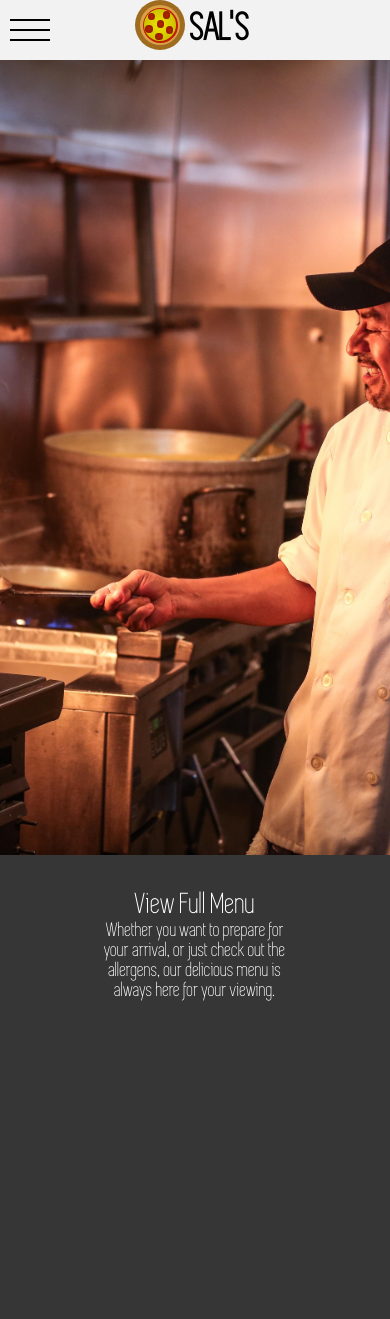
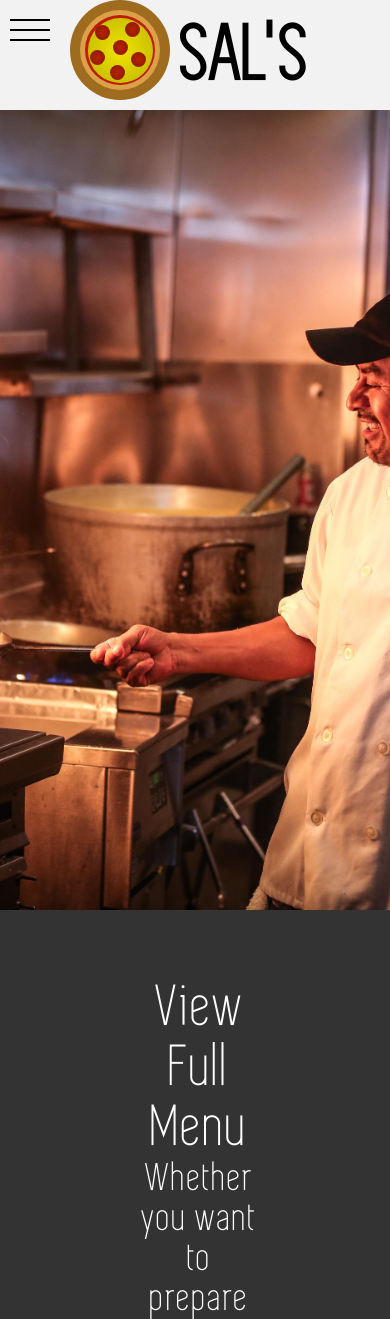
Before and after one commit to AdamGaffney96/SalsRestaurant, a Django app: page /menu in a window 390 px wide. Shown: the top 1319 px of the page. Before the commit the page ends 1001 px from the top, so only its background shows below. Run offline with Django 3.2, Linux system fonts and the light colour scheme.

Commit message:
Various styling changes, implementation of a mobile interface and menus

```diff
--- a/SalsRestaurant/static/restaurant/css/style.css
+++ b/SalsRestaurant/static/restaurant/css/style.css
@@ -4,7 +4,7 @@
     --clr-base: hsl(270, 100%, 50%);
     --clr-text: hsl(0, 100%, 0%);
     --clr-text-white: hsl(0, 0%, 100%);
-    --clr-block: hsl(0, 0%, 21%);
+    --clr-block: hsl(0, 0%, 20%);
     /* SALS LOGO COLOURS */
     --clr-pizza-base: hsl(36, 67%, 57%);
     --clr-pizza-base-dark: hsl(36, 67%, 37%);
@@ -29,6 +29,7 @@
 
 body {
     margin: 0;
+    letter-spacing: .1rem;
 }
 
 a:hover,
@@ -90,21 +91,32 @@
 
 .nav-menu {
     position: fixed;
-    display: none;
     top: 5.5rem;
     width: 100%;
-    height: 100vh;
+    height: 0;
     background: var(--clr-bg);
-    transform: translateY(-100%);
-    transition: transform 0.3s ease-out;
+    transition: height 0.3s ease-out;
+    overflow: hidden;
+    display: flex;
+    justify-content: center;
+    align-items: center;
 }
 
 .nav-list {
-    list-style: none;
+    display: flex;
+    flex-direction: column;
+    align-items: flex-start;
 }
 
 .nav-item {
     color: var(--clr-text);
+    font-size: 3rem;
+    margin: 1rem;
+    transition: transform .3s;
+}
+
+.nav-item:hover {
+    transform: scale(1.2);
 }
 
 main {
@@ -137,6 +149,11 @@
     text-align: center;
 }
 
+.view-menu-link:hover,
+.view-menu-link:focus {
+    text-decoration: underline;
+}
+
 a {
     color: var(--clr-text-white);
 }
@@ -151,36 +168,61 @@
 @media (prefers-color-scheme: dark) {
      :root {
         /* dark mode */
-        --clr-bg: hsl(0, 0%, 20%);
+        --clr-bg: hsl(0, 0%, 10%);
         --clr-base: hsl(270, 100%, 80%);
         --clr-text: hsl(0, 100%, 100%);
     }
 }
 
-@media (max-width: 1023px) {
+.light-mode {
+    /* toggleable light mode */
+    --clr-bg: hsl(0, 0%, 95%);
+    --clr-base: hsl(270, 100%, 50%);
+    --clr-text: hsl(0, 100%, 0%);
+    --clr-text-white: hsl(0, 0%, 100%);
+    --clr-block: hsl(0, 0%, 20%);
+}
+
+.dark-mode {
+    /* toggleable dark mode */
+    --clr-bg: hsl(0, 0%, 10%);
+    --clr-base: hsl(270, 100%, 80%);
+    --clr-text: hsl(0, 100%, 100%);
+}
+
+@media screen and (max-device-width: 768px) {
     html {
-        font-size: 10px;
+        /* font-size: 10px; */
     }
     .hamburger-icon {
-        width: 6rem;
-        height: 6rem;
+        width: 5rem;
+        height: 5rem;
         gap: .8rem;
     }
     .hamburger-line {
         height: .2rem;
-        width: 4rem;
+        width: 3rem;
     }
     .top {
-        transform-origin: 3.4rem;
+        transform-origin: 2.9rem;
     }
     .bot {
-        transform-origin: 3.4rem;
+        transform-origin: 2.9rem;
+    }
+    .nav-item {
+        font-size: 8rem;
     }
     .img-container {
-        height: 80rem;
+        height: 60rem;
     }
-    .login-button {
-        font-size: 5em;
+    .view-menu {
+        padding: 3.5rem 4rem;
+    }
+    .view-menu-text {
+        font-size: 5rem;
+    }
+    p {
+        font-size: 4rem;
     }
 }
 
@@ -190,7 +232,6 @@
 .pizza-container {
     width: 14rem;
     height: 5rem;
-    /* background: #22395d; */
     padding-top: .5rem;
     display: flex;
     justify-content: center;
--- a/SalsRestaurant/static/restaurant/js/main.js
+++ b/SalsRestaurant/static/restaurant/js/main.js
@@ -7,25 +7,27 @@
 const navMenu = document.querySelector('.nav-menu');
 const viewMenu = document.querySelector('.view-menu-link');
 const body = document.body;
+const navItems = document.querySelectorAll('.nav-item');
+console.log(navItems)
+navItems.forEach((e) => e.firstElementChild.setAttribute("tabindex", "-1"));
 
 ham.addEventListener("click", (e) => {
     if (topLine.style.transform) {
         topLine.style.transform = null;
         mid.style.transform = null;
         bot.style.transform = null;
-        navMenu.style.display = null;
-        navMenu.style.transform = null;
+        navMenu.style.height = null;
         body.style.overflowY = null;
         viewMenu.removeAttribute("tabindex");
-
+        navItems.forEach((e) => e.firstElementChild.setAttribute("tabindex", "-1"));
     } else {
         topLine.style.transform = "rotate(-45deg)";
         bot.style.transform = "rotate(45deg)";
         mid.style.transform = "translateX(200%)";
-        navMenu.style.display = "block";
-        navMenu.style.transform = "translateY(0)";
+        navMenu.style.height = "100%";
         body.style.overflowY = "hidden";
         viewMenu.setAttribute("tabindex", "-1");
+        navItems.forEach((e) => e.firstElementChild.removeAttribute("tabindex"));
     }
 })
 
@@ -35,17 +37,17 @@
         topLine.style.transform = null;
         mid.style.transform = null;
         bot.style.transform = null;
-        navMenu.style.display = null;
-        navMenu.style.transform = null;
+        navMenu.style.height = null;
         body.style.overflowY = null;
         viewMenu.removeAttribute("tabindex");
+        navItems.forEach((e) => e.firstElementChild.setAttribute("tabindex", "-1"));
     } else {
         topLine.style.transform = "rotate(-45deg)";
         bot.style.transform = "rotate(45deg)";
         mid.style.transform = "translateX(200%)";
-        navMenu.style.display = "block";
-        navMenu.style.transform = "translateY(0)";
+        navMenu.style.height = "100%";
         body.style.overflowY = "hidden";
         viewMenu.setAttribute("tabindex", "-1");
+        navItems.forEach((e) => e.firstElementChild.removeAttribute("tabindex"));
     }
 })
--- a/restaurant/templates/restaurant/base.html
+++ b/restaurant/templates/restaurant/base.html
@@ -34,35 +34,35 @@
         </div>
     </nav>
     <div class="nav-menu">
-        <ul class="nav-list">
+        <div class="nav-list">
             {% if user.is_authenticated %}
-            <li class="nav-item">
+            <div class="nav-item">
                 <a href="{% url 'home' %}">Home</a>
-            </li>
-            <li class="nav-item">
+            </div>
+            <div class="nav-item">
                 <a href="{% url 'menu' %}">Menu</a>
-            </li>
-            <li class="nav-item">
+            </div>
+            <div class="nav-item">
                 <a href="{% url 'edit' %}">Edit Menu</a>
-            </li>
-            <li class="nav-item">
+            </div>
+            <div class="nav-item">
                 <a href="{% url 'logout' %}">Logout</a>
-            </li>
+            </div>
             {% else %}
-            <li class="nav-item">
+            <div class="nav-item">
                 <a href="{% url 'home' %}">Home</a>
-            </li>
-            <li class="nav-item">
+            </div>
+            <div class="nav-item">
                 <a href="{% url 'menu' %}">Menu</a>
-            </li>
-            <li class="nav-item">
+            </div>
+            <div class="nav-item">
                 <a href="{% url 'book' %}">Book a Table</a>
-            </li>
-            <li class="nav-item">
+            </div>
+            <div class="nav-item">
                 <a href="{% url 'login' %}">Login</a>
-            </li>
+            </div>
             {% endif %}
-        </ul>
+        </div>
     </div>
     {% block content %} {% endblock %}
     <script src="{% static 'restaurant/js/main.js' %}"></script>
```
